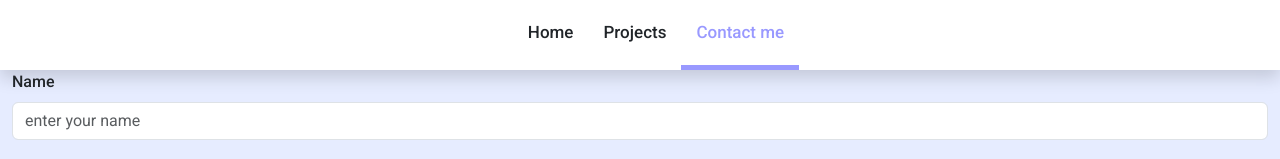
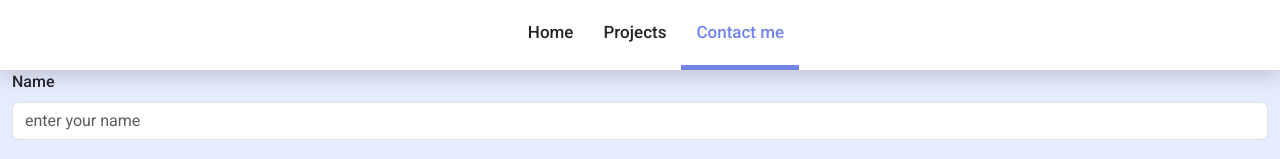
Before and after one commit to andriy-kolokolov/vite-boolfolio, a Vue app: page /contact-me in a window 1280 px wide. Shown: the top 159 px of the page. Built offline with nearby package versions, Linux system fonts and the light colour scheme; a web font is replaced by a local one.

Commit message:
edit some colors

```diff
--- a/src/components/UI/ButtonPrimary.vue
+++ b/src/components/UI/ButtonPrimary.vue
@@ -27,7 +27,7 @@ export default {
   border-width: 0;
   padding: 10px 30px;
   border-radius: $border-r-l;
-  background-color: $my-color-green;
+  background-color: $my-color-primary;
   transition: $my-link-transition-s;
 
   &:hover {
--- a/src/components/UI/ProjectCard.vue
+++ b/src/components/UI/ProjectCard.vue
@@ -21,7 +21,6 @@
           <div><strong>Type: </strong>{{ project.type.name }}</div>
           <div><strong>Languages: </strong>{{ getLanguages(project.programming_languages) }}</div>
           <div><strong>Technologies: </strong>{{ getTechnologies(project.technologies) }}</div>
-          <!--          <div><strong>Description: </strong>{{ project.description }}</div>-->
           <div class="d-flex mt-4 mb-2 justify-content-center">
             <button-primary :link="project.project_url">
               SHOW ON GITHUB
@@ -66,14 +65,14 @@ export default {
     },
     getProjectImage(project) {
       return project.image === null ?
-          this.store.backEndStorageURL + 'uploads/no-img.jpg' :
+          this.store.backEndStorageURL + 'uploads/no-img.png' :
           this.store.backEndStorageURL + project.image;
     },
   },
   mounted() {
     new Popover(document.body, {
       selector: "[data-bs-toggle='popover']",
-      trigger: "[data-bs-trigger='focus']"
+      trigger: "[data-bs-trigger='focus']",
     })
   }
 
@@ -82,6 +81,7 @@ export default {
 
 <style scoped lang="scss">
 @use 'src/scss/partials/my-variables' as *;
+
 
 .card {
   border-width: 0;
@@ -102,6 +102,7 @@ export default {
         img {
           object-fit: cover;
           width: 100%;
+          aspect-ratio: 16 / 9;
           border-radius: $border-r-s;
           border: 1px solid lightgrey;
           box-shadow: $my-box-shadow-m;
@@ -167,7 +168,6 @@ export default {
         //scale: 1.03;
       }
     }
-
   }
 }
 
--- a/src/scss/partials/_my-variables.scss
+++ b/src/scss/partials/_my-variables.scss
@@ -25,12 +25,12 @@ $my-box-shadow-l: 0 0 10px 0 rgba(0,0,0,0.30);
 $my-color-violet: #ff2d55;
 $my-color-orange-2: #ff3b30;
 $my-color-orange: #ff9500;
-$my-color-green: #7184ed;
 
 /*    light theme    */
-$my-color-primary: #9999ff;
+$my-color-primary: #7184ed;
 $my-color-secondary: #6b7db3;
 $my-color-tertiary: #ccd9ff;
+$my-color-quaternary: #9999ff;
 
 $my-bg-color-primary: #ffffff;
 $my-bg-color-secondary: #e6ecff;
```
